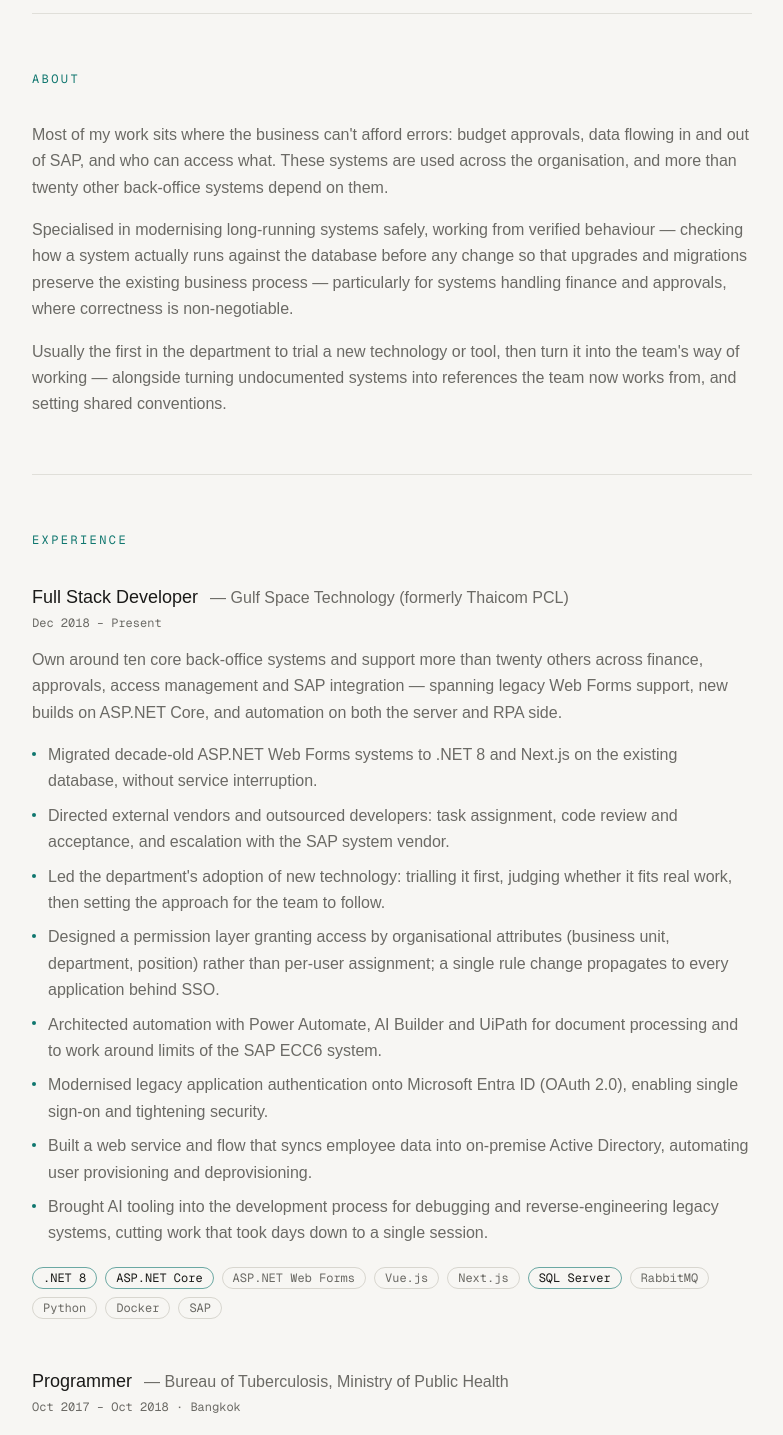
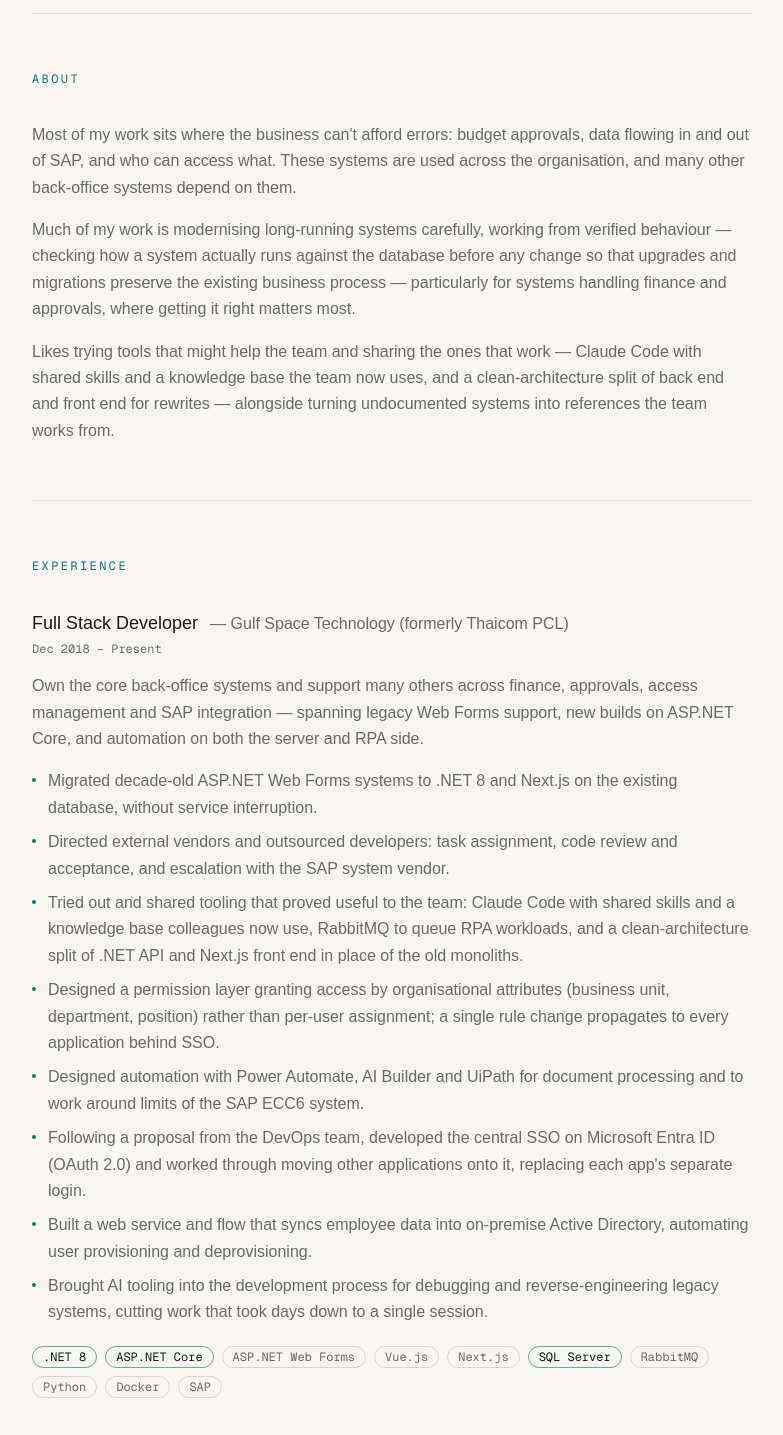
Before and after one commit to jerateep/jerateeps.dev, a Next.js app: page /en in a window 1280 px wide. Shown: the part 600-2035 px from the top of the page, without its empty margins (248-1031 px from the left). Built offline with nearby package versions, Linux system fonts and the light colour scheme; a web font is replaced by a local one.

Commit message:
content: humbler tone, concrete tool adoption, no system counts

```diff
--- a/content/profile.ts
+++ b/content/profile.ts
@@ -94,22 +94,22 @@ export const profile = {
     en: "Full-stack Developer (.NET) · 10+ years · Enterprise Finance & Integration Systems",
   } satisfies L,
   tagline: {
-    th: "รับผิดชอบระบบ back-office หลักราว 10 ระบบของผู้ให้บริการดาวเทียม ทั้งสายอนุมัติงบประมาณ การเชื่อมต่อ SAP และระบบยืนยันตัวตนกลาง และสนับสนุนอีกกว่า 20 ระบบ ย้ายระบบอายุกว่าสิบปีขึ้น .NET 8 โดยไม่หยุดให้บริการ และเป็นผู้นำทดลองเทคโนโลยีใหม่ก่อนวางเป็นแนวทางให้ทั้งแผนก",
-    en: "Owning ~10 core back-office systems at a satellite operator (finance approvals, SAP integration, identity and SSO) and supporting 20+ more. Migrated decade-old platforms to .NET 8 with zero downtime, and the one who trials new technology before it becomes the team's standard.",
+    th: "พัฒนาและดูแลระบบ back-office หลักของผู้ให้บริการดาวเทียม ทั้งสายอนุมัติงบประมาณ การเชื่อมต่อ SAP และระบบยืนยันตัวตนกลาง พร้อมสนับสนุนระบบอื่นในองค์กร งานช่วงหลังรวมถึงการย้ายระบบอายุกว่าสิบปีขึ้น .NET 8 โดยไม่หยุดให้บริการ",
+    en: "Building and looking after core back-office systems at a satellite operator (finance approvals, SAP integration, central sign-in) and supporting others across the organisation. Recent work includes moving decade-old platforms to .NET 8 without service interruption.",
   } satisfies L,
   location: { th: "นนทบุรี ประเทศไทย", en: "Nonthaburi, Thailand" } satisfies L,
   about: [
     {
-      th: "งานส่วนใหญ่อยู่ในจุดที่ธุรกิจผิดพลาดไม่ได้ ทั้งสายอนุมัติงบประมาณ การส่งข้อมูลเข้าและออกจาก SAP และการกำหนดว่าใครเข้าถึงอะไรได้ ระบบเหล่านี้ใช้งานทั่วทั้งองค์กร และมีระบบ back-office อื่นอีกกว่า 20 ระบบที่พึ่งพาอยู่",
-      en: "Most of my work sits where the business can't afford errors: budget approvals, data flowing in and out of SAP, and who can access what. These systems are used across the organisation, and more than twenty other back-office systems depend on them.",
+      th: "งานส่วนใหญ่อยู่ในจุดที่ธุรกิจผิดพลาดไม่ได้ ทั้งสายอนุมัติงบประมาณ การส่งข้อมูลเข้าและออกจาก SAP และการกำหนดว่าใครเข้าถึงอะไรได้ ระบบเหล่านี้ใช้งานทั่วทั้งองค์กร และมีระบบ back-office อื่นอีกหลายระบบพึ่งพาอยู่",
+      en: "Most of my work sits where the business can't afford errors: budget approvals, data flowing in and out of SAP, and who can access what. These systems are used across the organisation, and many other back-office systems depend on them.",
     },
     {
-      th: "เชี่ยวชาญการยกระดับระบบที่ใช้งานมานานอย่างปลอดภัย โดยยึดวิธีตรวจสอบพฤติกรรมจริงของระบบเทียบกับฐานข้อมูลก่อนแก้ไขทุกครั้ง เพื่อให้การปรับปรุงหรือย้ายระบบไม่กระทบกระบวนการทางธุรกิจเดิม โดยเฉพาะระบบที่เกี่ยวข้องกับการเงินและการอนุมัติซึ่งต้องการความถูกต้องสมบูรณ์",
-      en: "Specialised in modernising long-running systems safely, working from verified behaviour — checking how a system actually runs against the database before any change so that upgrades and migrations preserve the existing business process — particularly for systems handling finance and approvals, where correctness is non-negotiable.",
+      th: "งานส่วนใหญ่คือการยกระดับระบบที่ใช้งานมานานอย่างระมัดระวัง โดยยึดวิธีตรวจสอบพฤติกรรมจริงของระบบเทียบกับฐานข้อมูลก่อนแก้ไขทุกครั้ง เพื่อให้การปรับปรุงหรือย้ายระบบไม่กระทบกระบวนการทางธุรกิจเดิม โดยเฉพาะระบบที่เกี่ยวข้องกับการเงินและการอนุมัติซึ่งต้องการความถูกต้องสมบูรณ์",
+      en: "Much of my work is modernising long-running systems carefully, working from verified behaviour — checking how a system actually runs against the database before any change so that upgrades and migrations preserve the existing business process — particularly for systems handling finance and approvals, where getting it right matters most.",
     },
     {
-      th: "มักเป็นคนแรกในแผนกที่ทดลองเทคโนโลยีและเครื่องมือใหม่ แล้ววางเป็นแนวทางให้ทีมใช้ต่อ พร้อมเปลี่ยนระบบที่ไม่มีเอกสารให้เป็นเอกสารอ้างอิงที่ทีมใช้งานจริง และกำหนดมาตรฐานการทำงานร่วมกัน",
-      en: "Usually the first in the department to trial a new technology or tool, then turn it into the team's way of working — alongside turning undocumented systems into references the team now works from, and setting shared conventions.",
+      th: "ชอบลองเครื่องมือที่น่าจะช่วยงานของทีมได้ แล้วแบ่งปันตัวที่ใช้ได้ผลจริง เช่น Claude Code พร้อม skill และคลังความรู้ที่แชร์ให้ทีมใช้ต่อ และแยก backend กับ frontend ตาม clean architecture ในระบบที่เขียนใหม่ ควบคู่กับการเปลี่ยนระบบที่ไม่มีเอกสารให้เป็นเอกสารอ้างอิงที่ทีมใช้งานจริง",
+      en: "Likes trying tools that might help the team and sharing the ones that work — Claude Code with shared skills and a knowledge base the team now uses, and a clean-architecture split of back end and front end for rewrites — alongside turning undocumented systems into references the team works from.",
     },
   ] satisfies L[],
 
@@ -125,8 +125,8 @@ export const profile = {
       role: { th: "Full Stack Developer", en: "Full Stack Developer" },
       period: { th: "ธ.ค. 2561 – ปัจจุบัน", en: "Dec 2018 – Present" },
       summary: {
-        th: "รับผิดชอบระบบ back-office หลักราวสิบระบบ และสนับสนุนอีกกว่ายี่สิบระบบ ครอบคลุมงานการเงิน สายอนุมัติ ระบบสิทธิ์ และการเชื่อมต่อ SAP ทั้งการดูแลระบบเดิมบน Web Forms การพัฒนาระบบใหม่บน ASP.NET Core และงาน automation ทั้งฝั่งเซิร์ฟเวอร์และ RPA",
-        en: "Own around ten core back-office systems and support more than twenty others across finance, approvals, access management and SAP integration — spanning legacy Web Forms support, new builds on ASP.NET Core, and automation on both the server and RPA side.",
+        th: "รับผิดชอบระบบ back-office หลัก และสนับสนุนระบบอื่นทั่วองค์กร ครอบคลุมงานการเงิน สายอนุมัติ ระบบสิทธิ์ และการเชื่อมต่อ SAP ทั้งการดูแลระบบเดิมบน Web Forms การพัฒนาระบบใหม่บน ASP.NET Core และงาน automation ทั้งฝั่งเซิร์ฟเวอร์และ RPA",
+        en: "Own the core back-office systems and support many others across finance, approvals, access management and SAP integration — spanning legacy Web Forms support, new builds on ASP.NET Core, and automation on both the server and RPA side.",
       },
       highlights: [
         {
@@ -138,8 +138,8 @@ export const profile = {
           en: "Directed external vendors and outsourced developers: task assignment, code review and acceptance, and escalation with the SAP system vendor.",
         },
         {
-          th: "เป็นผู้นำทดลองเทคโนโลยีใหม่ในแผนก ประเมินว่าเหมาะกับงานจริงหรือไม่ แล้ววางแนวทางให้ทีมนำไปใช้ต่อ",
-          en: "Led the department's adoption of new technology: trialling it first, judging whether it fits real work, then setting the approach for the team to follow.",
+          th: "ทดลองและแบ่งปันเครื่องมือที่ใช้ได้ผลให้ทีม ได้แก่ Claude Code พร้อม skill และคลังความรู้ที่ทีมใช้ร่วมกัน, RabbitMQ สำหรับจัดคิวงาน RPA และการแยก .NET API กับ Next.js ตาม clean architecture แทนโครงสร้าง monolith เดิม",
+          en: "Tried out and shared tooling that proved useful to the team: Claude Code with shared skills and a knowledge base colleagues now use, RabbitMQ to queue RPA workloads, and a clean-architecture split of .NET API and Next.js front end in place of the old monoliths.",
         },
         {
           th: "ออกแบบชั้นการจัดการสิทธิ์ที่กำหนดสิทธิ์ตามโครงสร้างองค์กร (สังกัด แผนก ตำแหน่ง) แทนการผูกสิทธิ์รายบุคคล การแก้ไขกฎเพียงจุดเดียวมีผลกับทุกแอปพลิเคชันที่ใช้ SSO",
@@ -147,11 +147,11 @@ export const profile = {
         },
         {
           th: "ออกแบบระบบ automation ด้วย Power Automate, AI Builder และ UiPath สำหรับงานประมวลผลเอกสาร และเพื่อรองรับข้อจำกัดของระบบ SAP ECC6",
-          en: "Architected automation with Power Automate, AI Builder and UiPath for document processing and to work around limits of the SAP ECC6 system.",
+          en: "Designed automation with Power Automate, AI Builder and UiPath for document processing and to work around limits of the SAP ECC6 system.",
         },
         {
-          th: "ปรับปรุงระบบยืนยันตัวตนของแอปพลิเคชันเดิมให้รองรับ Microsoft Entra ID (OAuth 2.0) รองรับการล็อกอินครั้งเดียวใช้งานได้ทุกระบบ และยกระดับความปลอดภัย",
-          en: "Modernised legacy application authentication onto Microsoft Entra ID (OAuth 2.0), enabling single sign-on and tightening security.",
+          th: "ต่อยอดข้อเสนอของทีม DevOps โดยพัฒนาระบบ SSO กลางบน Microsoft Entra ID (OAuth 2.0) แล้วค่อย ๆ ย้ายระบบอื่นมาเชื่อมต่อ แทนการล็อกอินแยกของแต่ละแอป",
+          en: "Following a proposal from the DevOps team, developed the central SSO on Microsoft Entra ID (OAuth 2.0) and worked through moving other applications onto it, replacing each app's separate login.",
         },
         {
           th: "พัฒนา web service และ flow สำหรับ sync ข้อมูลพนักงานจาก SQL Server เข้าสู่ Active Directory เพื่อให้การเปิดและปิดบัญชีผู้ใช้เป็นไปโดยอัตโนมัติ",
@@ -253,8 +253,8 @@ export const profile = {
         en: "End-to-end SAP document production pipeline",
       },
       summary: {
-        th: "ระบบขนาดใหญ่ที่สุดที่รับผิดชอบ ปรับกระบวนการออกเอกสารสำหรับลูกค้า (ใบแจ้งหนี้ ใบลดหนี้ ใบเสร็จ) จากเดิมที่ต้องสั่งพิมพ์จากระบบ ERP ทีละฉบับ มาเป็น pipeline อัตโนมัติแบบครบวงจร ตั้งแต่การดึงข้อมูลด้วย robot การแปลง print-image เป็นข้อมูลเชิงโครงสร้าง การเรนเดอร์เอกสาร จนถึงการส่งต่อให้ระบบรับบิลของคู่ค้า",
-        en: "The largest system under my responsibility. It handles customer-facing documents (invoices, credit notes, receipts) end to end: a robot retrieves the data, the print image is parsed into structured form, documents are rendered, and the results are transferred to partner billing systems — replacing a process that previously required printing each document individually from the ERP.",
+        th: "ระบบที่ใหญ่ที่สุดที่ดูแลอยู่ ปรับกระบวนการออกเอกสารสำหรับลูกค้า (ใบแจ้งหนี้ ใบลดหนี้ ใบเสร็จ) จากเดิมที่ต้องสั่งพิมพ์จากระบบ ERP ทีละฉบับ มาเป็น pipeline อัตโนมัติแบบครบวงจร ตั้งแต่การดึงข้อมูลด้วย robot การแปลง print-image เป็นข้อมูลเชิงโครงสร้าง การเรนเดอร์เอกสาร จนถึงการส่งต่อให้ระบบรับบิลของคู่ค้า",
+        en: "The largest system I look after. It handles customer-facing documents (invoices, credit notes, receipts) end to end: a robot retrieves the data, the print image is parsed into structured form, documents are rendered, and the results are transferred to partner billing systems — replacing a process that previously required printing each document individually from the ERP.",
       },
       role: {
         th: "ออกแบบสถาปัตยกรรม พัฒนาทั้งสามภาษา และกำหนดวิธีตรวจสอบความถูกต้อง",
@@ -660,6 +660,10 @@ export const profile = {
           th: "งานตามเวลาที่ดึงข้อมูลอัตราแลกเปลี่ยนและรันงานฝั่ง ERP แล้วนำผลเข้าระบบปลายทาง ลดงานที่เคยต้องมีคนกดเองทุกวัน",
           en: "Scheduled jobs pull exchange rates and run ERP-side batches, feeding the results downstream and removing work that previously needed a person to trigger it daily.",
         },
+        {
+          th: "flow ส่วนใหญ่พัฒนาและดูแลเอง ภายหลังต่อเข้ากับเครื่องมือ AI ผ่าน MCP ทำให้ตรวจและแก้ไขได้สะดวกขึ้น",
+          en: "Most of these flows I build and maintain myself; connecting the platform to AI tooling over MCP has made them easier to inspect and change.",
+        },
       ],
       stack: [
         "Power Automate",
@@ -726,8 +730,8 @@ export const profile = {
         en: "Bilingual corporate website on Webflow",
       },
       summary: {
-        th: "ย้ายเว็บไซต์องค์กรจาก WordPress เดิมขึ้นแพลตฟอร์ม Webflow พร้อมจัดโครงสร้างเนื้อหาใหม่เป็น CMS collection และรองรับสองภาษา โดยให้เจ้าของเนื้อหาแก้ไขเองได้โดยไม่ต้องผ่านนักพัฒนา",
-        en: "Migrated the corporate website from a legacy WordPress platform to Webflow, restructuring the content into CMS collections with full bilingual support so that content owners can make changes without developer involvement.",
+        th: "ย้ายเว็บไซต์องค์กรจาก WordPress เดิมขึ้นแพลตฟอร์ม Webflow พร้อมจัดโครงสร้างเนื้อหาใหม่เป็น CMS collection และรองรับสองภาษา โดยให้เจ้าของเนื้อหาแก้ไขเองได้โดยไม่ต้องผ่านนักพัฒนา ดูแลงานพัฒนาเอง และภายหลังต่อผ่าน MCP ช่วยให้แก้ไขได้สะดวกขึ้น",
+        en: "Migrated the corporate website from a legacy WordPress platform to Webflow, restructuring the content into CMS collections with full bilingual support so that content owners can make changes without developer involvement. I handle the build and upkeep, and connecting it over MCP later made changes easier.",
       },
       role: {
         th: "พัฒนาและย้ายข้อมูล ผ่าน API เป็นหลัก",
--- a/content/ui.ts
+++ b/content/ui.ts
@@ -54,8 +54,8 @@ export const ui = {
   verifyAt: { th: "ตรวจสอบได้ที่", en: "Verify at" },
   languages: { th: "ภาษา", en: "Languages" },
   domainsLead: {
-    th: "ระบบที่รับผิดชอบโดยตรงราวสิบระบบ และที่สนับสนุนอีกกว่ายี่สิบระบบในองค์กรเดียว ชื่อระบบเป็นข้อมูลภายใน จึงระบุตามลักษณะงาน",
-    en: "Around ten systems I own and more than twenty I support, all within one organisation. The names are confidential, so they are listed by function.",
+    th: "ทั้งระบบที่รับผิดชอบโดยตรงและระบบที่สนับสนุนในองค์กรเดียว ชื่อระบบเป็นข้อมูลภายใน จึงระบุตามลักษณะงาน",
+    en: "Systems I own and systems I support, all within one organisation. The names are confidential, so they are listed by function.",
   },
   diagramCaption: {
     th: "ภาพรวมเชิงแนวคิด — ไม่ใช่ผังระบบจริง",
```
